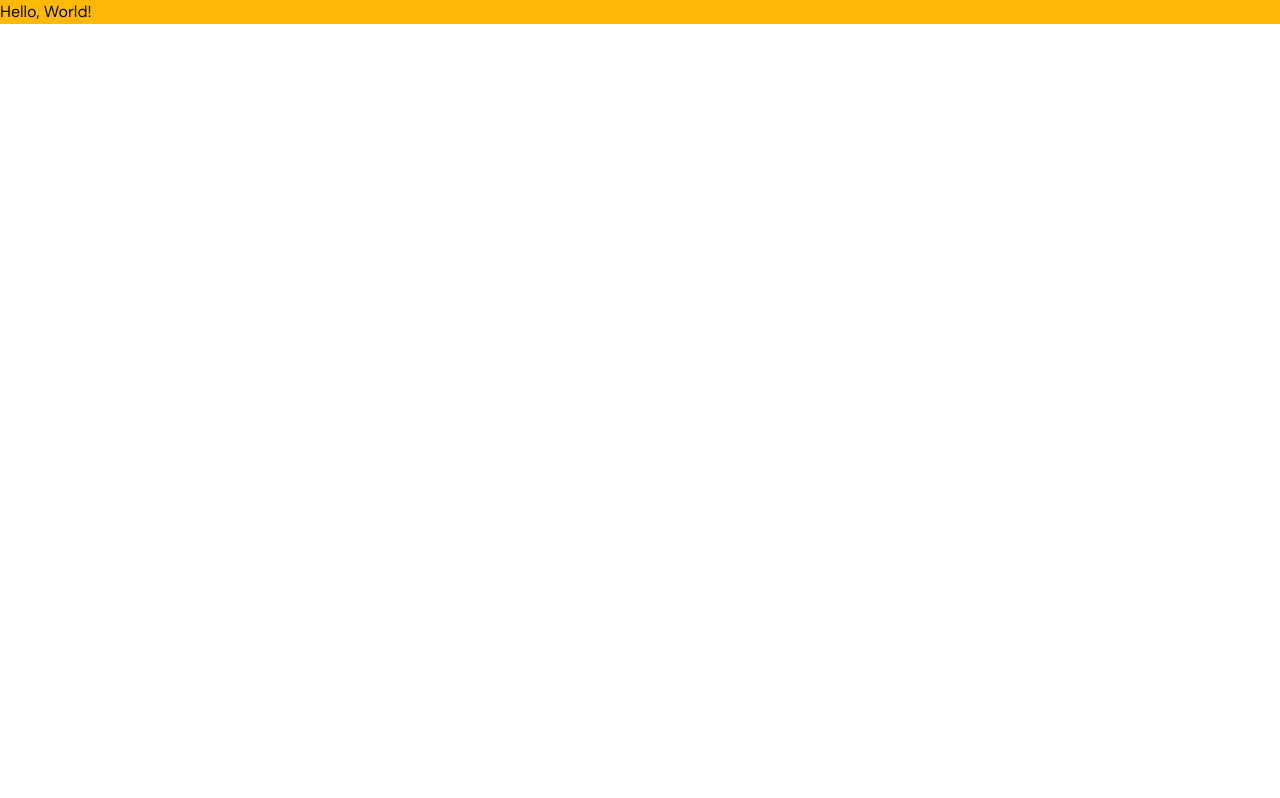
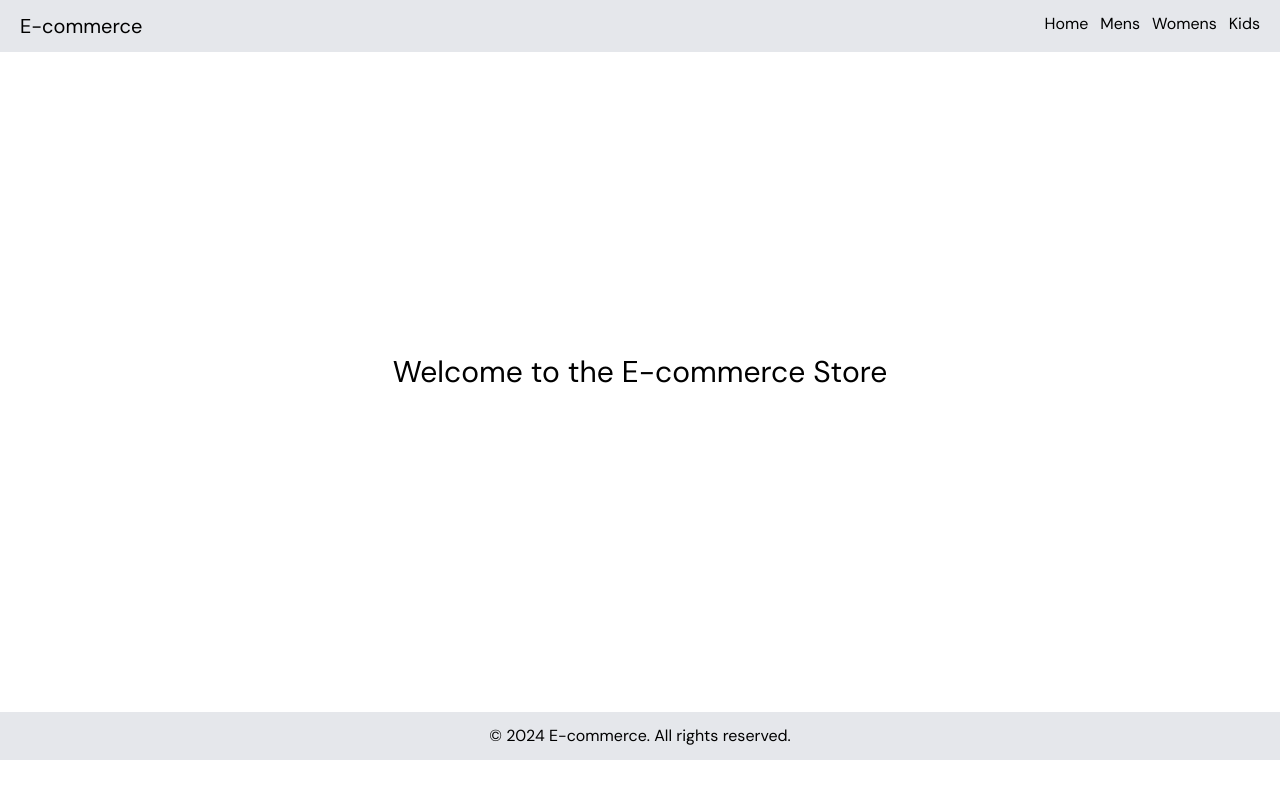
Before and after one commit to layesow/frontend-Ecommerce-React-MERN, a React app: page / in a window 1280 px wide. Built offline with nearby package versions, Linux system fonts and the light colour scheme; the HTML template or start-up script is replaced by a standard one.

Commit message:
creation de composants creation de layout et header et footer

```diff
--- a/src/App.jsx
+++ b/src/App.jsx
@@ -1,10 +1,16 @@
 import {  } from 'react'
+import Header from './components/layouts/Header'
+import Footer from './components/layouts/Footer'
 
 function App() {
 
   return (
     <>
-      <h1 className='bg-amber-400'>Hello, World!</h1>
+      <Header />
+      <div className='min-h-[80vh] flex flex-col items-center justify-center'>
+        <h2 className='text-3xl font-dmSans'>Welcome to the E-commerce Store</h2>
+      </div>
+      <Footer />
     </>
   )
 }
--- /dev/null
+++ b/src/components/layouts/Footer.jsx
@@ -0,0 +1,13 @@
+import React from 'react'
+
+const Footer = () => {
+  return (
+    <div className='w-full flex justify-center bg-gray-200 px-5 py-3 mt-5'>
+      <p className='text-center'>
+        &copy; 2024 E-commerce. All rights reserved.
+      </p>
+    </div>
+  )
+}
+
+export default Footer
--- /dev/null
+++ b/src/components/layouts/Header.jsx
@@ -0,0 +1,17 @@
+import React from 'react'
+
+const Header = () => {
+  return (
+    <div className='w-full flex justify-between bg-gray-200 px-5 py-3'>
+      <h1 className='text-xl'>E-commerce</h1>
+      <ul className='flex space-x-3'>
+        <li>Home</li>
+        <li>Mens</li>
+        <li>Womens</li>
+        <li>Kids</li>
+      </ul>
+    </div>
+  )
+}
+
+export default Header
```
